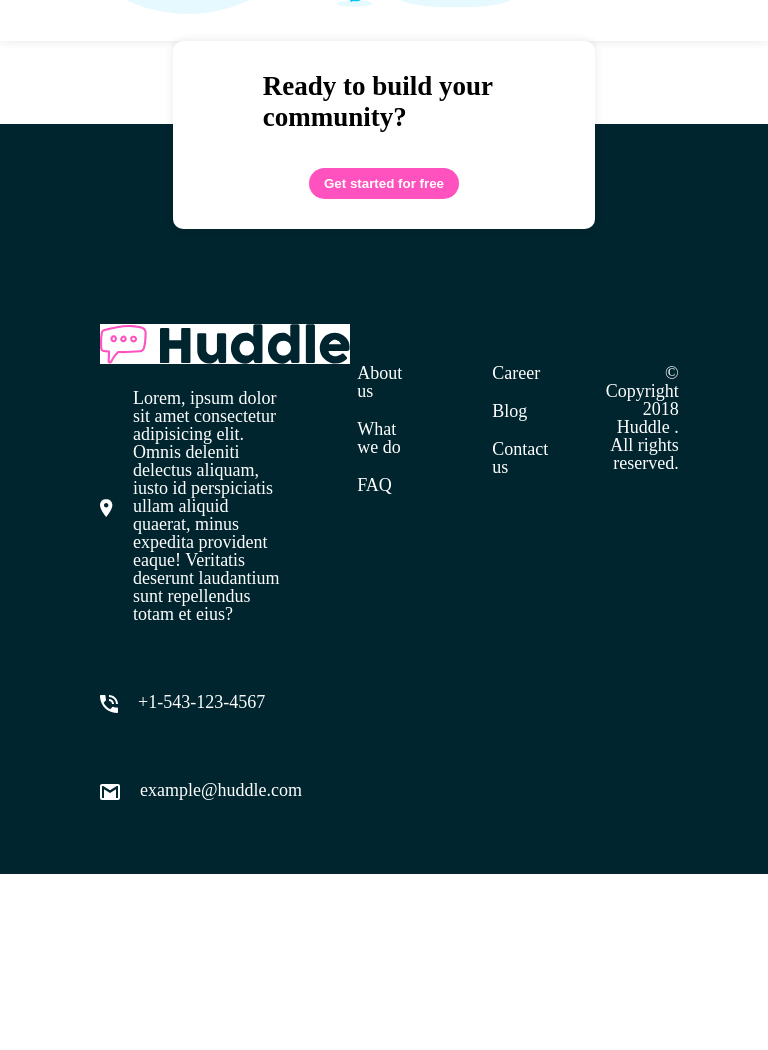
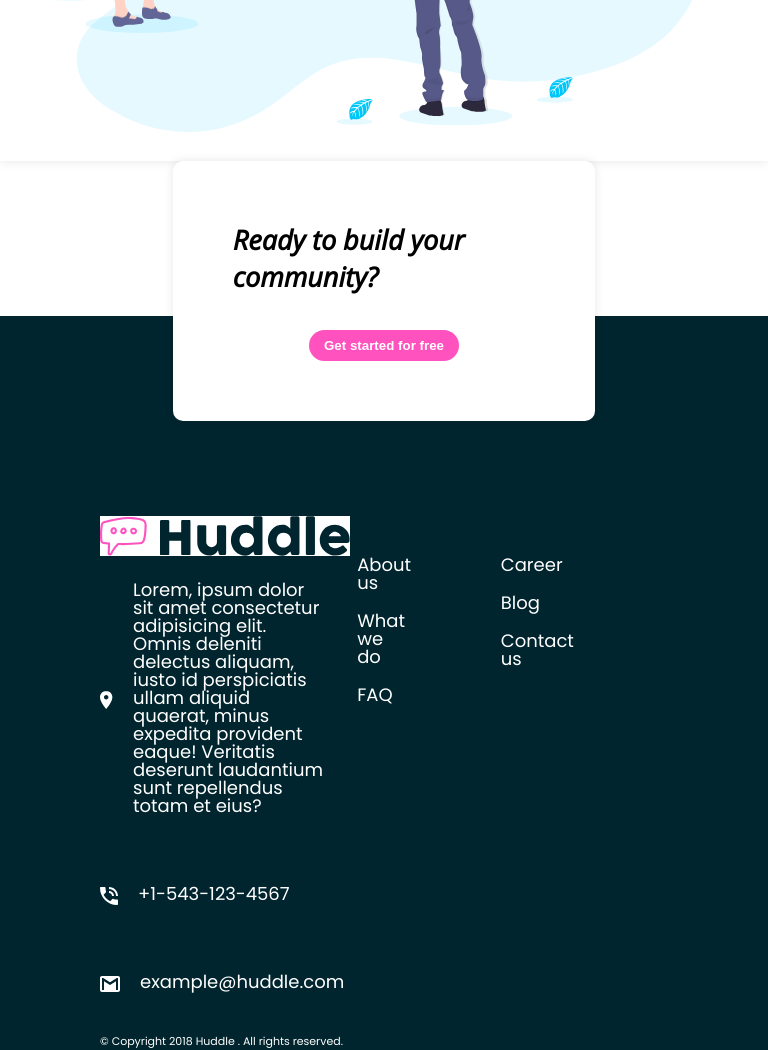
Before and after one commit to Edacynthia/huddle-landing-page, a plain HTML site: page index.html in a window 768 px wide. Shown: the part 3360-4410 px from the top of the page. Before the commit the page ends 4234 px from the top, so only its background shows below. Drawn offline with nearby package versions, Linux system fonts and the light colour scheme; files whose address does not match are found by name.

Commit message:
made some changes

```diff
--- a/huddle.css
+++ b/huddle.css
@@ -6,7 +6,7 @@
 
 body{
     font-size: 18px;
-    font-family: 'Poppins';
+    font-family: 'Poppins', sans-serif;
 }
 
 h1,button{
@@ -146,6 +146,7 @@ header{
 }
 
 .foot-body{
+    font-family: 'Open Sans', sans-serif;
     position: relative;
     max-width: 100%;
     width: 55%;
@@ -176,6 +177,7 @@ header{
 
 footer{
     display: flex;
+    flex-wrap: wrap;
     flex-direction: column;
     background-color: hsl(192, 100%, 9%);
     color: #fff;
@@ -190,6 +192,7 @@ footer{
 
 .footer-sec{
     display: flex;
+    flex-wrap: wrap;
     margin-top: 40px 0px;
 }
 
@@ -225,7 +228,8 @@ li{
 }
 
 .copy{
-    text-align: right;
+    font-size: 11px;
+
 }
 @media (min-width: 360px) and (max-width: 800px){
     .btn{
@@ -292,8 +296,8 @@ li{
         flex-direction: column;
         padding: 20px;
     }
-    .foot-body{
-        padding: 30px;
+    .foot-body h1{
+        padding: 10px;
     }
     .foot-button{
         padding: 8px 15px;
@@ -371,9 +375,6 @@ li{
     }
     .foot-body h1{
         padding: 0 60px;
-    }
-    .foot-button{
-        padding: px px;
     }
     .footer-sec{
         flex-direction: row;
--- a/index.html
+++ b/index.html
@@ -3,8 +3,9 @@
 <head>
     <meta charset="UTF-8">
     <meta name="viewport" content="width=device-width, initial-scale=1.0">
-    <link rel="stylesheet" href="https://cdnjs.cloudflare.com/ajax/libs/font-awesome
-    /4.7.0/css/font-awesome.min.css">
+    <link rel="preconnect" href="https://fonts.googleapis.com">
+    <link rel="preconnect" href="https://fonts.gstatic.com" crossorigin>
+    <link href="https://fonts.googleapis.com/css2?family=Open+Sans:ital@1&family=Playfair+Display&family=Poppins&display=swap" rel="stylesheet">
     <link rel="stylesheet" href="huddle.css">
     <title>huddle landing page</title>
 </head>
```
